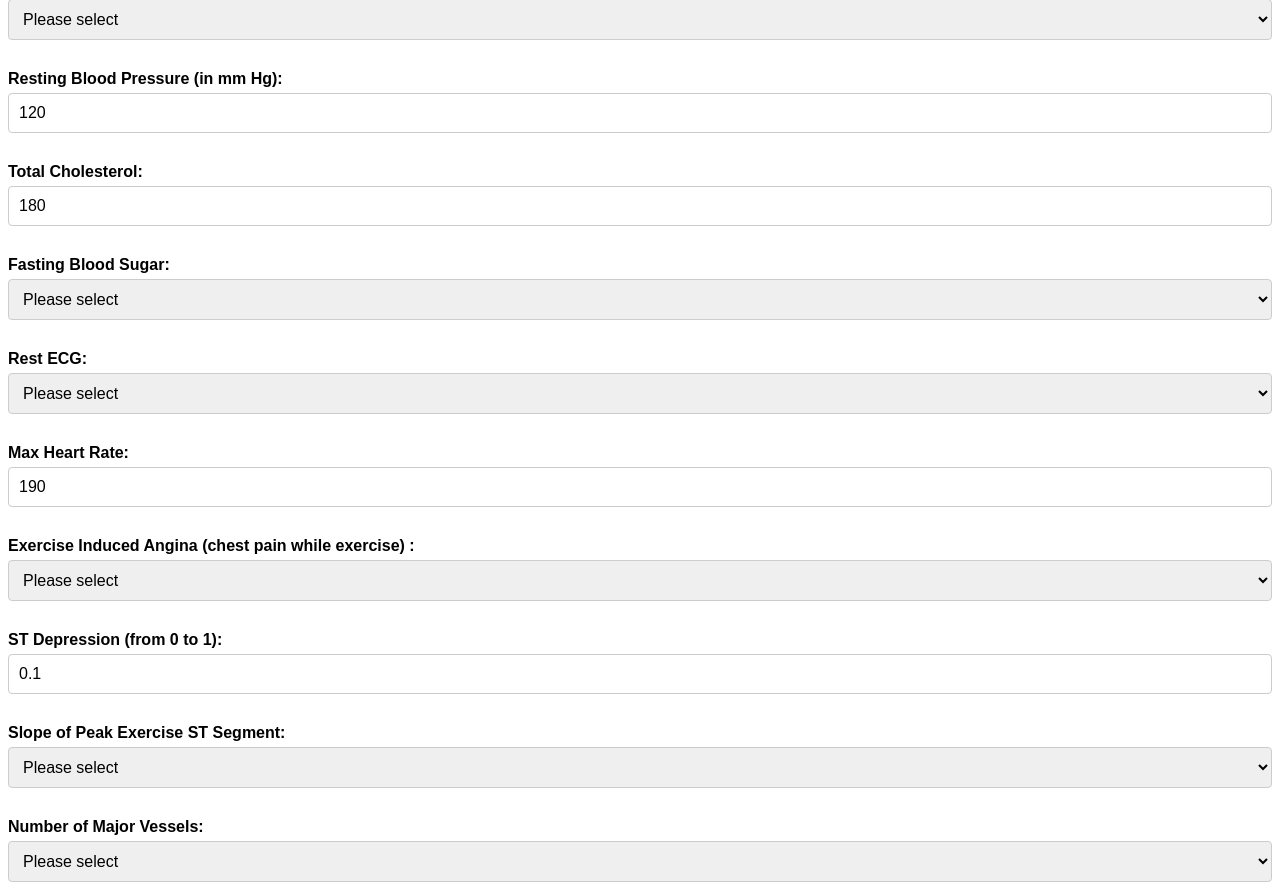
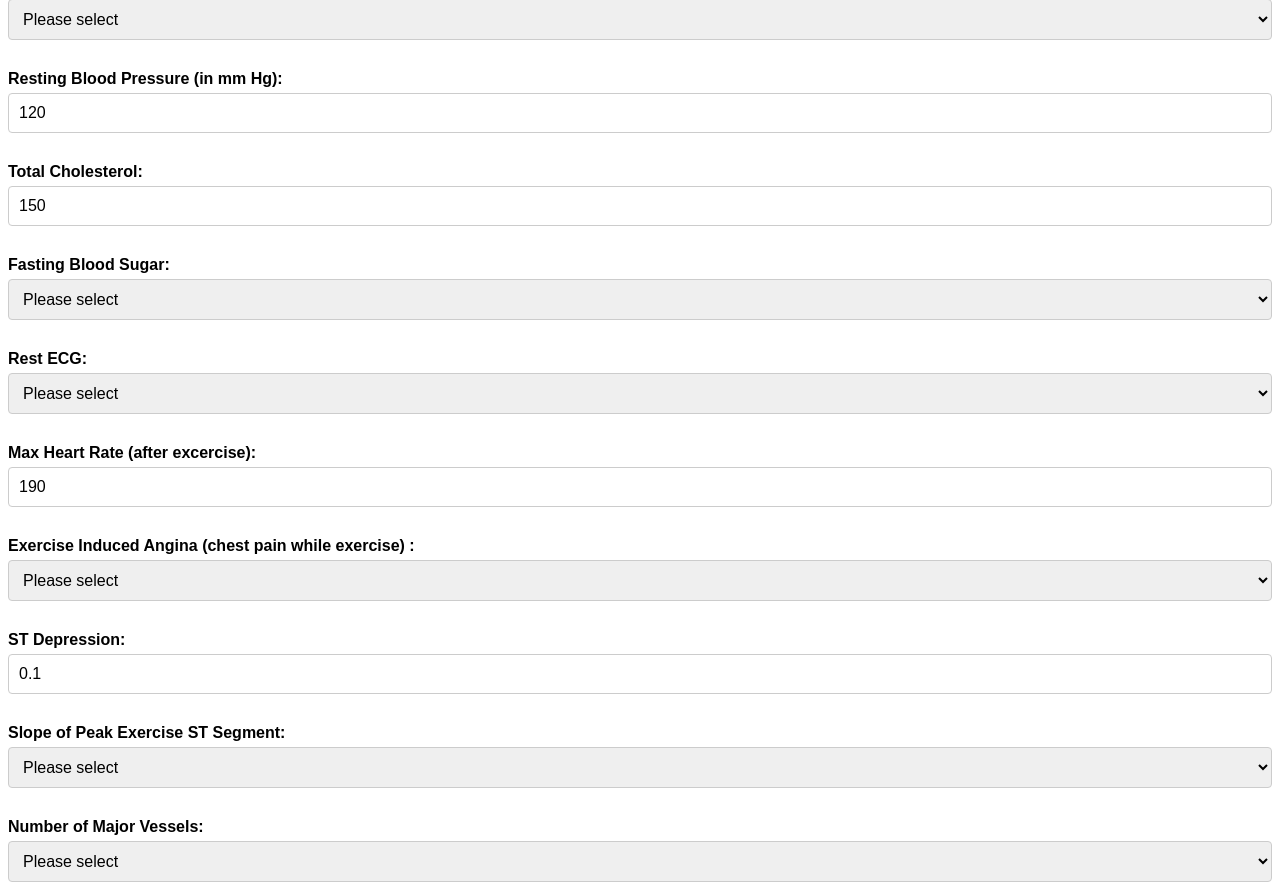
Before and after one commit to Health-Advisor-Machine/Health-Advisor-Machine, a Flask app: page /heart_attack in a window 1280 px wide. Shown: the part 291-1180 px from the top of the page. Run offline with Flask 3, Linux system fonts and the light colour scheme; parts of the project's set-up code (start-up, migrations or seed data) failed here and were passed over.

Commit message:
went through app.py

```diff
--- a/app.py
+++ b/app.py
@@ -85,7 +85,7 @@ def diabetes_results():
     bmi = round(weight_kg / (height_m ** 2),1)
     hba1c_level = float(request.form['HbA1c_level'])
     blood_glucose_level = int(request.form['blood_glucose_level'])
-
+    # Important to check feature's orders
     form_data = np.array([[female, male, never, no_info, current, former, ever, age,
                            hypertension, heart_disease, bmi, hba1c_level, blood_glucose_level]])
 
--- a/templates/heart_attack.html
+++ b/templates/heart_attack.html
@@ -47,13 +47,13 @@
 		<label for="sex">Sex:</label>
 		<select id="sex" name="sex" required>
 			<option value="">Please select</option>
-			<option value="1">Female</option>
-			<option value="0">Male</option>
+			<option value="0">Female</option>
+			<option value="1">Male</option>
 		</select>
 		<label for="cp">Chest Pain Type:</label>
 		<select id="cp" name="cp" required>
 			<option value="">Please select</option>
-			<option value="1">Typical Angina (no longer than 10 minutes)</option>
+			<option value="1">Typical Angina (less than 10 minutes)</option>
 			<option value="2">Atypical Angina (longer than Typical)</option>
 			<option value="3">Non-anginal Pain (other symptoms)</option>
 			<option value="0">Asymptomatic (no symptom)</option>
@@ -61,7 +61,7 @@
 		<label for="trtbps">Resting Blood Pressure (in mm Hg):</label>
 		<input type="number" id="trtbps" name="trtbps" min="0" max="250" value="120" required>
 		<label for="chol">Total Cholesterol:</label>
-		<input type="number" id="chol" name="chol" min="0" max="600" value="180" required>
+		<input type="number" id="chol" name="chol" min="0" max="600" value="150" required>
 		<label for="fbs">Fasting Blood Sugar:</label>
 		<select id="fbs" name="fbs" required>
 			<option value="">Please select</option>
@@ -75,7 +75,7 @@
 			<option value="2">ST-T wave abnormality</option>
 			<option value="0">Left ventricular hypertrophy</option>
 		</select>
-		<label for="thalachh">Max Heart Rate:</label>
+		<label for="thalachh">Max Heart Rate (after excercise):</label>
 		<input type ="number" id="thalachh" name="thalachh" min="0" max="250" value="190" required>
 		<label for="exng">Exercise Induced Angina (chest pain while exercise) :</label>
 		<select id="exng" name="exng" required>
@@ -83,8 +83,8 @@
 			<option value="0">No</option>
 			<option value="1">Yes</option>
 		</select>
-		<label for="oldpeak">ST Depression (from 0 to 1):</label>
-		<input type="number" id="oldpeak" name="oldpeak" min="0" max="1" step="0.1" value="0.1"required>
+		<label for="oldpeak">ST Depression:</label>
+		<input type="number" id="oldpeak" name="oldpeak" min="0" max="10" step="0.1" value="0.1"required>
 		<label for="slp">Slope of Peak Exercise ST Segment:</label>
 		<select id="slp" name="slp" required>
 			<option value="">Please select</option>
```
